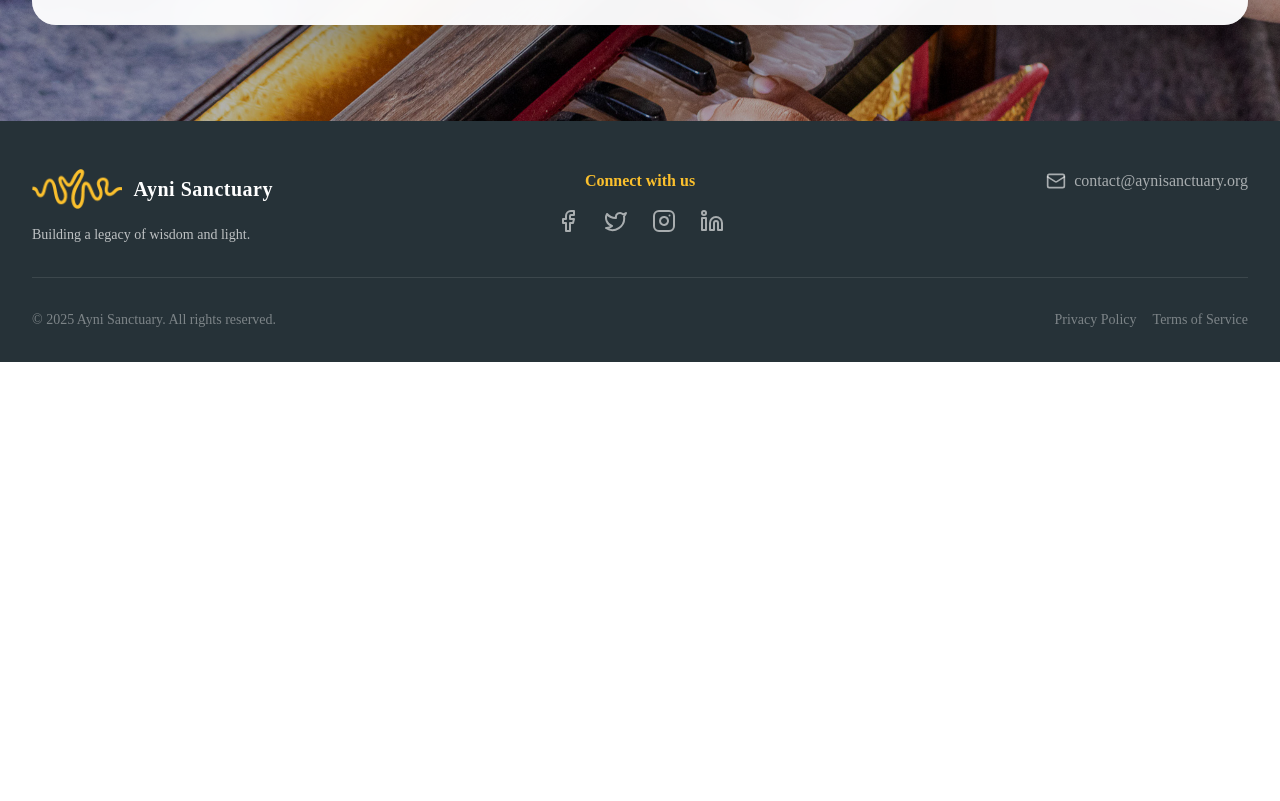
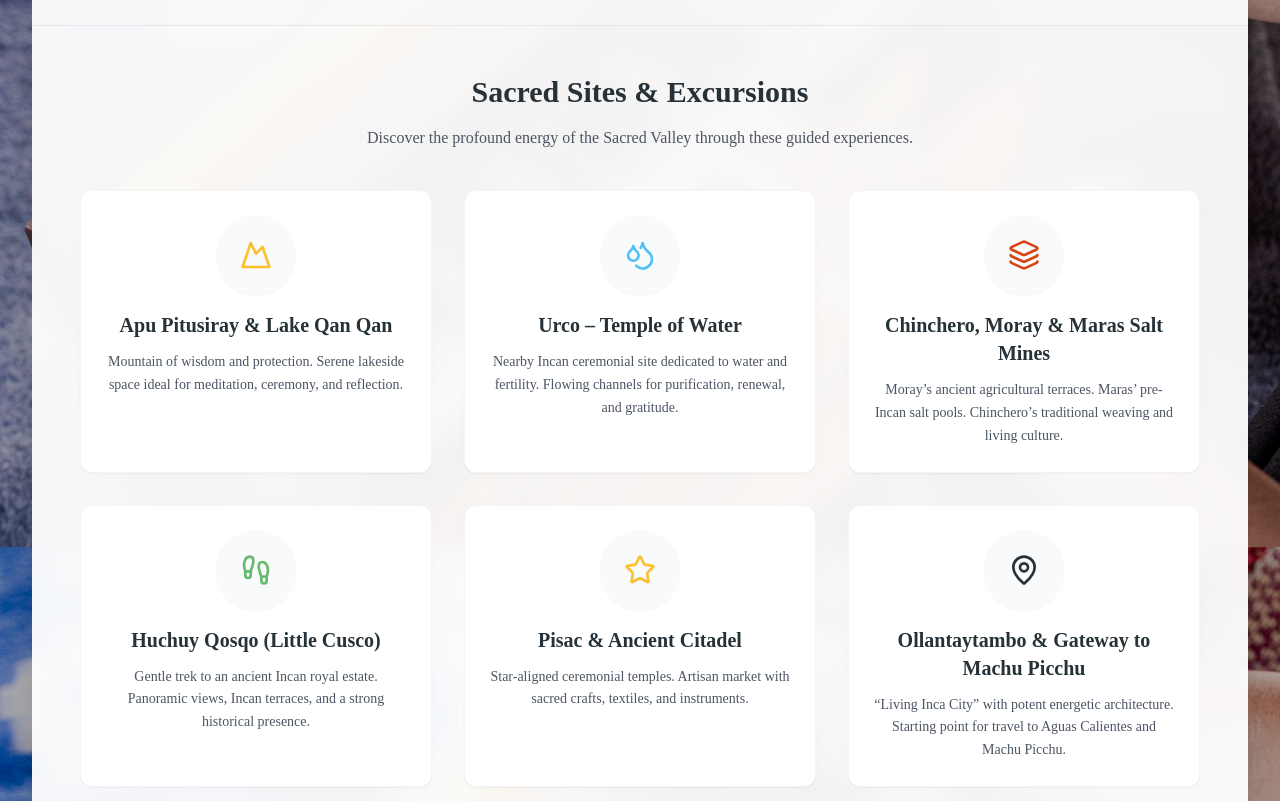
Before and after one commit to zetedi/ayni, a React (Vite) app: page /#/activities in a window 1280 px wide. Shown: the part 1159-1960 px from the top of the page. Before the commit the page ends 1521 px from the top, so only its background shows below. Built offline with nearby package versions, Linux system fonts and the light colour scheme; a web font is replaced by a local one.

Commit message:
Excursions.

```diff
--- a/constants.ts
+++ b/constants.ts
@@ -62,6 +62,8 @@ export const TRANSLATIONS = {
       subtitle: 'Join us in our mission to bring light to the world through various initiatives.',
       collabTitle: 'Ways to Collaborate',
       collabText: 'We offer various paths for collaboration including volunteering, donations, and community partnerships.',
+      excursionsTitle: 'Sacred Sites & Excursions',
+      excursionsSubtitle: 'Discover the profound energy of the Sacred Valley through these guided experiences.',
       featured: {
         tag: 'Featured Initiative',
         title: 'The Ayni Circle',
@@ -73,6 +75,32 @@ export const TRANSLATIONS = {
         sustainable: { title: 'Sustainable Projects', desc: 'Building long-term infrastructure for sovereignty and prosperity in under-served regions.' },
         partnerships: { title: 'Partnerships', desc: 'Strategic alliances with other organizations that share our vision of Integrity and Honor.' },
         volunteer: { title: 'Volunteer Program', desc: 'Hands-on opportunities to serve with Love and Presence in our daily operations.' }
+      },
+      items: {
+        pitusiray: {
+          title: 'Apu Pitusiray & Lake Qan Qan',
+          desc: 'Mountain of wisdom and protection. Serene lakeside space ideal for meditation, ceremony, and reflection.'
+        },
+        urco: {
+          title: 'Urco – Temple of Water',
+          desc: 'Nearby Incan ceremonial site dedicated to water and fertility. Flowing channels for purification, renewal, and gratitude.'
+        },
+        chinchero: {
+          title: 'Chinchero, Moray & Maras Salt Mines',
+          desc: 'Moray’s ancient agricultural terraces. Maras’ pre-Incan salt pools. Chinchero’s traditional weaving and living culture.'
+        },
+        huchuy: {
+          title: 'Huchuy Qosqo (Little Cusco)',
+          desc: 'Gentle trek to an ancient Incan royal estate. Panoramic views, Incan terraces, and a strong historical presence.'
+        },
+        pisac: {
+          title: 'Pisac & Ancient Citadel',
+          desc: 'Star-aligned ceremonial temples. Artisan market with sacred crafts, textiles, and instruments.'
+        },
+        ollantaytambo: {
+          title: 'Ollantaytambo & Gateway to Machu Picchu',
+          desc: '“Living Inca City” with potent energetic architecture. Starting point for travel to Aguas Calientes and Machu Picchu.'
+        }
       }
     },
     events: {
@@ -194,6 +222,8 @@ export const TRANSLATIONS = {
       subtitle: 'Únete a nuestra misión de traer luz al mundo a través de diversas iniciativas.',
       collabTitle: 'Formas de Colaborar',
       collabText: 'Ofrecemos varios caminos para la colaboración, incluyendo voluntariado, donaciones y asociaciones comunitarias.',
+      excursionsTitle: 'Sitios Sagrados y Excursiones',
+      excursionsSubtitle: 'Descubre la profunda energía del Valle Sagrado a través de estas experiencias guiadas.',
       featured: {
         tag: 'Iniciativa Destacada',
         title: 'El Círculo Ayni',
@@ -205,6 +235,32 @@ export const TRANSLATIONS = {
         sustainable: { title: 'Proyectos Sostenibles', desc: 'Construcción de infraestructura a largo plazo para la soberanía y la prosperidad en regiones desatendidas.' },
         partnerships: { title: 'Alianzas', desc: 'Alianzas estratégicas con otras organizaciones que comparten nuestra visión de Integridad y Honor.' },
         volunteer: { title: 'Programa de Voluntariado', desc: 'Oportunidades prácticas para servir con Amor y Presencia en nuestras operaciones diarias.' }
+      },
+      items: {
+        pitusiray: {
+          title: 'Apu Pitusiray & Lake Qan Qan',
+          desc: 'Mountain of wisdom and protection. Serene lakeside space ideal for meditation, ceremony, and reflection.'
+        },
+        urco: {
+          title: 'Urco – Temple of Water',
+          desc: 'Nearby Incan ceremonial site dedicated to water and fertility. Flowing channels for purification, renewal, and gratitude.'
+        },
+        chinchero: {
+          title: 'Chinchero, Moray & Maras Salt Mines',
+          desc: 'Moray’s ancient agricultural terraces. Maras’ pre-Incan salt pools. Chinchero’s traditional weaving and living culture.'
+        },
+        huchuy: {
+          title: 'Huchuy Qosqo (Little Cusco)',
+          desc: 'Gentle trek to an ancient Incan royal estate. Panoramic views, Incan terraces, and a strong historical presence.'
+        },
+        pisac: {
+          title: 'Pisac & Ancient Citadel',
+          desc: 'Star-aligned ceremonial temples. Artisan market with sacred crafts, textiles, and instruments.'
+        },
+        ollantaytambo: {
+          title: 'Ollantaytambo & Gateway to Machu Picchu',
+          desc: '“Living Inca City” with potent energetic architecture. Starting point for travel to Aguas Calientes and Machu Picchu.'
+        }
       }
     },
     events: {
@@ -326,6 +382,8 @@ export const TRANSLATIONS = {
       subtitle: 'Hukllawakuy kay hatun llamk\'aypi.',
       collabTitle: 'Imayna Yanapakuy',
       collabText: 'Imaymana ñankuna kan yanapanakuypaq, maki puririchiypaqpas.',
+      excursionsTitle: 'Willka Suyukuna',
+      excursionsSubtitle: 'Kawsay kallpata riqsiy kay suyukunapi.',
       featured: {
         tag: 'Hatun Ruray',
         title: 'Ayni Muyu',
@@ -337,6 +395,32 @@ export const TRANSLATIONS = {
         sustainable: { title: 'Wiñaypaq Ruraykuna', desc: 'Allin kawsaypaq ruraykuna qispichiy.' },
         partnerships: { title: 'Masichakuy', desc: 'Huk tantanakuykunawan yanapanakuy.' },
         volunteer: { title: 'Maki Puririchiy', desc: 'Sunquwan llamk\'ay sapa p\'unchaw ruraykunapi.' }
+      },
+      items: {
+        pitusiray: {
+          title: 'Apu Pitusiray & Lake Qan Qan',
+          desc: 'Mountain of wisdom and protection. Serene lakeside space ideal for meditation, ceremony, and reflection.'
+        },
+        urco: {
+          title: 'Urco – Temple of Water',
+          desc: 'Nearby Incan ceremonial site dedicated to water and fertility. Flowing channels for purification, renewal, and gratitude.'
+        },
+        chinchero: {
+          title: 'Chinchero, Moray & Maras Salt Mines',
+          desc: 'Moray’s ancient agricultural terraces. Maras’ pre-Incan salt pools. Chinchero’s traditional weaving and living culture.'
+        },
+        huchuy: {
+          title: 'Huchuy Qosqo (Little Cusco)',
+          desc: 'Gentle trek to an ancient Incan royal estate. Panoramic views, Incan terraces, and a strong historical presence.'
+        },
+        pisac: {
+          title: 'Pisac & Ancient Citadel',
+          desc: 'Star-aligned ceremonial temples. Artisan market with sacred crafts, textiles, and instruments.'
+        },
+        ollantaytambo: {
+          title: 'Ollantaytambo & Gateway to Machu Picchu',
+          desc: '“Living Inca City” with potent energetic architecture. Starting point for travel to Aguas Calientes and Machu Picchu.'
+        }
       }
     },
     events: {
--- a/pages/Activities.tsx
+++ b/pages/Activities.tsx
@@ -1,6 +1,6 @@
 import React from 'react';
 import { useLanguage } from '../context/LanguageContext';
-import { Handshake, Heart, Sprout, Users } from 'lucide-react';
+import { Handshake, Heart, Sprout, Users, Mountain, Droplets, Layers, Footprints, Star, MapPin } from 'lucide-react';
 
 const Activities: React.FC = () => {
   const { t } = useLanguage();
@@ -25,6 +25,39 @@ const Activities: React.FC = () => {
       icon: <Heart className="w-8 h-8 text-oxblood" />,
       title: t('activities', 'types.volunteer.title'),
       description: t('activities', 'types.volunteer.desc')
+    }
+  ];
+
+  const excursions = [
+    {
+      icon: <Mountain className="w-8 h-8 text-honey" />,
+      title: t('activities', 'items.pitusiray.title'),
+      description: t('activities', 'items.pitusiray.desc')
+    },
+    {
+      icon: <Droplets className="w-8 h-8 text-chartreuse" />,
+      title: t('activities', 'items.urco.title'),
+      description: t('activities', 'items.urco.desc')
+    },
+    {
+      icon: <Layers className="w-8 h-8 text-oxblood" />,
+      title: t('activities', 'items.chinchero.title'),
+      description: t('activities', 'items.chinchero.desc')
+    },
+    {
+      icon: <Footprints className="w-8 h-8 text-turf" />,
+      title: t('activities', 'items.huchuy.title'),
+      description: t('activities', 'items.huchuy.desc')
+    },
+    {
+      icon: <Star className="w-8 h-8 text-honey" />,
+      title: t('activities', 'items.pisac.title'),
+      description: t('activities', 'items.pisac.desc')
+    },
+    {
+      icon: <MapPin className="w-8 h-8 text-shadow" />,
+      title: t('activities', 'items.ollantaytambo.title'),
+      description: t('activities', 'items.ollantaytambo.desc')
     }
   ];
 
@@ -101,6 +134,30 @@ const Activities: React.FC = () => {
                 </div>
             </div>
 
+            <hr className="border-gray-200" />
+
+            {/* Sacred Sites & Excursions Grid */}
+            <div className="p-8 lg:p-12">
+                <div className="text-center mb-10">
+                    <h2 className="text-3xl font-serif font-bold text-shadow mb-4">{t('activities', 'excursionsTitle')}</h2>
+                    <p className="text-gray-600 font-medium max-w-2xl mx-auto">{t('activities', 'excursionsSubtitle')}</p>
+                </div>
+
+                <div className="grid md:grid-cols-2 lg:grid-cols-3 gap-8">
+                    {excursions.map((item, index) => (
+                        <div key={index} className="flex flex-col items-center text-center p-6 rounded-xl border border-gray-100 hover:shadow-xl transition-all duration-300 bg-white group shadow-sm">
+                             <div className="mb-4 bg-gray-50 w-20 h-20 rounded-full flex items-center justify-center group-hover:scale-110 transition-transform duration-300 shadow-sm">
+                                {item.icon}
+                            </div>
+                            <h3 className="text-xl font-bold text-shadow mb-3">{item.title}</h3>
+                            <p className="text-gray-600 text-sm leading-relaxed">
+                                {item.description}
+                            </p>
+                        </div>
+                    ))}
+                </div>
+            </div>
+
          </div>
       </div>
     </div>
```
